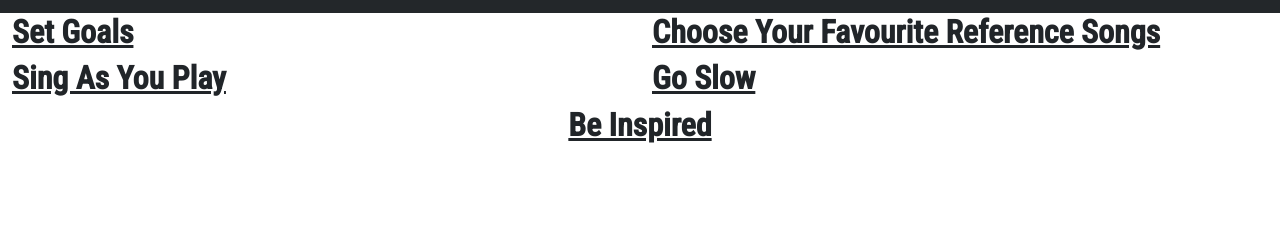
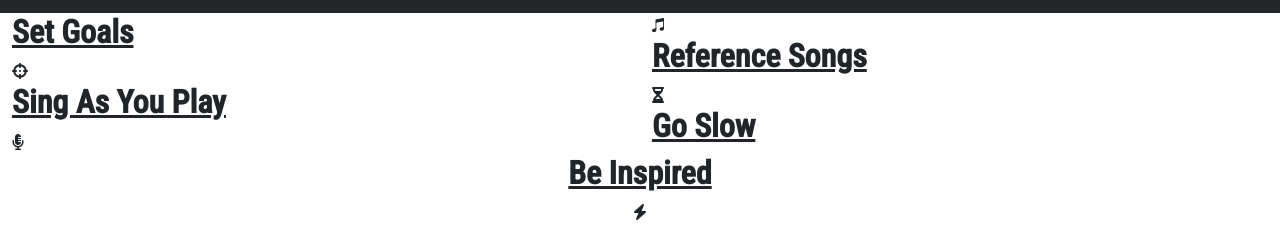
Before and after one commit to OliverCadman/re_vibe_ci_ms2, a plain HTML site: page practice-tips.html in a window 1280 px wide. Shown: the part 563-800 px from the top of the page. Drawn offline with nearby package versions, Linux system fonts and the light colour scheme.

Commit message:
Added fontawesome icons between span tags to all headers for individual practice tips

```diff
--- a/practice-tips.html
+++ b/practice-tips.html
@@ -173,26 +173,31 @@
           <div class="col-12 col-md-6">
             <div class="practice-tip">
               <h2 class="practice-tip-header">Set Goals</h2>
+              <span><i class="fas fa-crosshairs practice-tip-icon"></i></span>
             </div>
           </div>
           <div class="col-12 col-md-6">
             <div class="practice-tip-two">
-              <h3 class="practice-tip-header">Choose your favourite reference songs</h3>
+              <span><i class="fab fa-itunes-note practice-tip-icon" style="display: inline-block"></i></span>
+              <h3 class="practice-tip-header">Reference songs</h3>
             </div>
           </div>
           <div class="col-12 col-md-6">
             <div class="practice-tip-three">
               <h4 class="practice-tip-header">Sing as you play</h4>
+              <span><i class="fas fa-microphone-alt"></i></span>
             </div>
           </div>
           <div class="col-12 col-md-6">
             <div class="practice-tip-four">
+              <span><i class="fas fa-hourglass-half"></i></span>
               <h5 class="practice-tip-header">Go Slow</h5>
             </div>
           </div>
           <div class="col-12 text-center">
             <div class="practice-tip-five">
               <h6 class="practice-tip-header">Be Inspired</h6>
+              <span><i class="fas fa-bolt"></i></span>
             </div>
           </div>
         </div>
```
